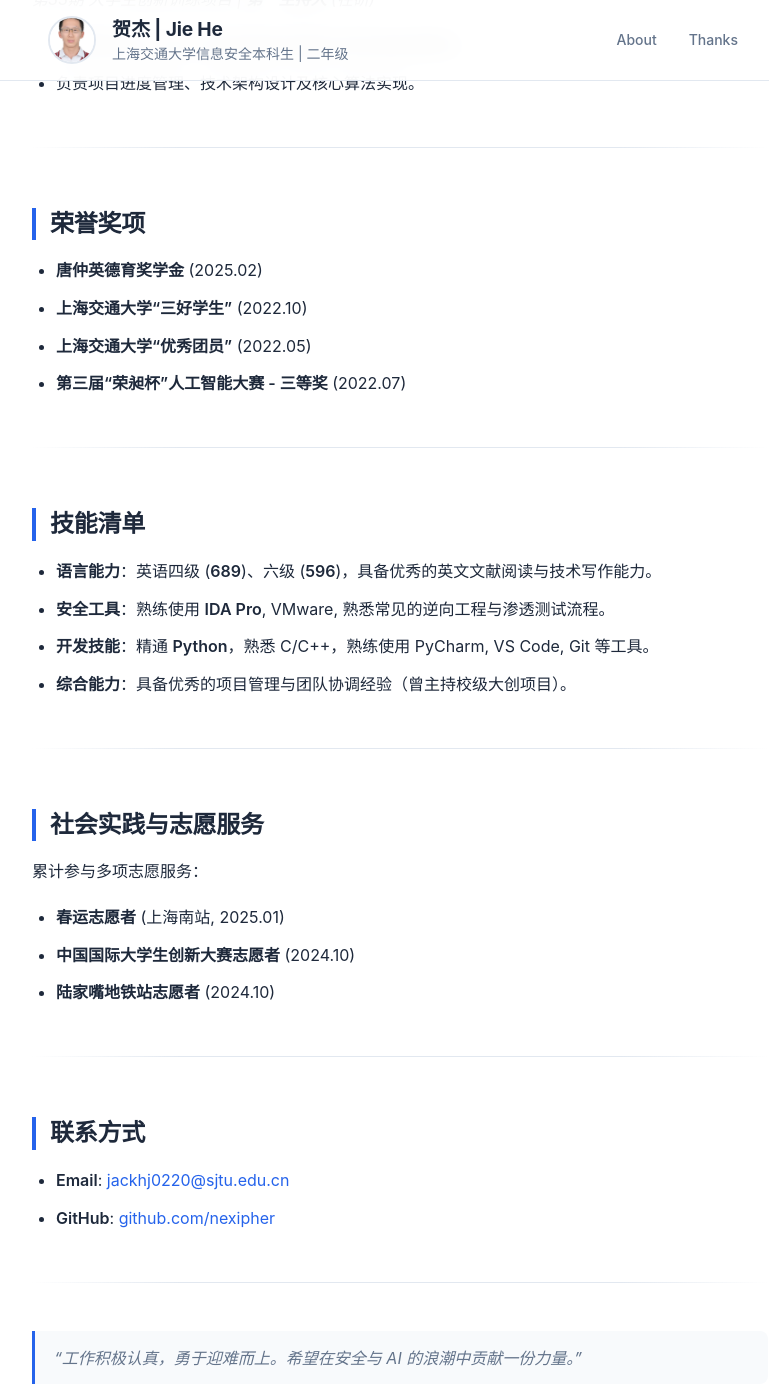
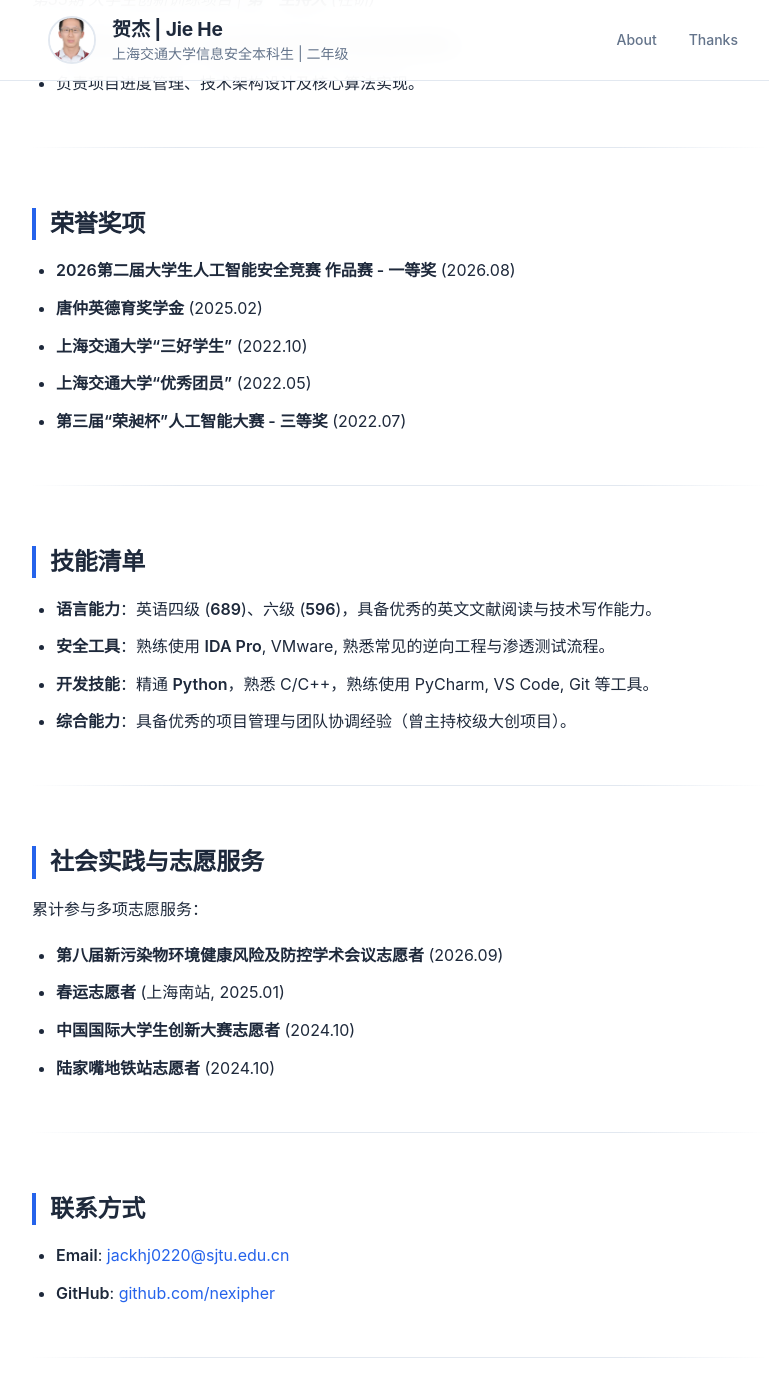
Before and after one commit to nexipher/nexipher.github.io, a Jekyll site: the page built from index.md, in a window 1280 px wide and 1400 px high, scrolled down 1223 px. Shown: the whole window, without its empty margins (240-1009 px from the left). Built offline with Jekyll 4.4.1, drawn with Linux system fonts in a browser that asks for light colours; our own code applies the rules of GitHub Pages for plain Markdown files.

Commit message:
docs: 补充2026年竞赛奖项与会议志愿服务经历

```diff
--- a/index.md
+++ b/index.md
@@ -41,6 +41,7 @@ layout: default
 
 ## 荣誉奖项
 
+*   **2026第二届大学生人工智能安全竞赛 作品赛 - 一等奖** (2026.08)
 *   **唐仲英德育奖学金** (2025.02)
 *   **上海交通大学“三好学生”** (2022.10)
 *   **上海交通大学“优秀团员”** (2022.05)
@@ -60,6 +61,7 @@ layout: default
 ## 社会实践与志愿服务
 
 累计参与多项志愿服务：
+*   **第八届新污染物环境健康风险及防控学术会议志愿者** (2026.09)
 *   **春运志愿者** (上海南站, 2025.01)
 *   **中国国际大学生创新大赛志愿者** (2024.10)
 *   **陆家嘴地铁站志愿者** (2024.10)
```
